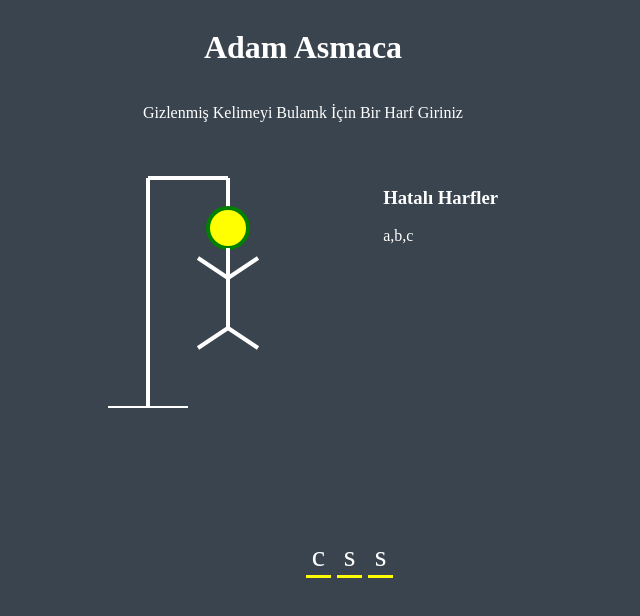
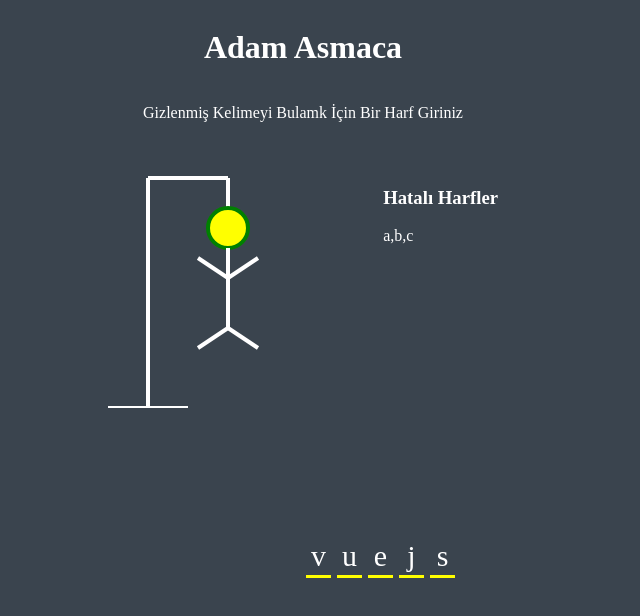
Before and after one commit to ihsancetinn/Adam-Asmaca-Oyunu, a plain HTML site: page index.html in a window 1280 px wide. Shown: the whole page, without its empty margins (337-977 px from the left). Drawn offline with Linux system fonts and the light colour scheme.

Commit message:
Kelime çağırma işlemi

```diff
--- a/index.html
+++ b/index.html
@@ -36,9 +36,7 @@
             <span>a,b,c</span>
         </div>
         <div id="word">
-            <div class="letter">c</div>
-            <div class="letter">s</div>
-            <div class="letter">s</div>
+
         </div>
     </div>
 
--- a/script.js
+++ b/script.js
@@ -0,0 +1,18 @@
+const word_el = document.getElementById('word');
+
+function getRandomWord() {
+    const words = ['javascript', 'python', 'java', 'django', 'reactjs', 'angularjs', 'vuejs', 'typescript', 'nodejs', 'nextjs'];
+    return words[Math.floor(Math.random() * words.length)];
+
+}
+
+function displayWord() {
+    const selectedWord = getRandomWord();
+
+
+    word_el.innerHTML = `
+     ${selectedWord.split('').map(letter => `
+     <div class="letter">${letter}</div>
+     `).join('')}`;
+};
+displayWord();
```
